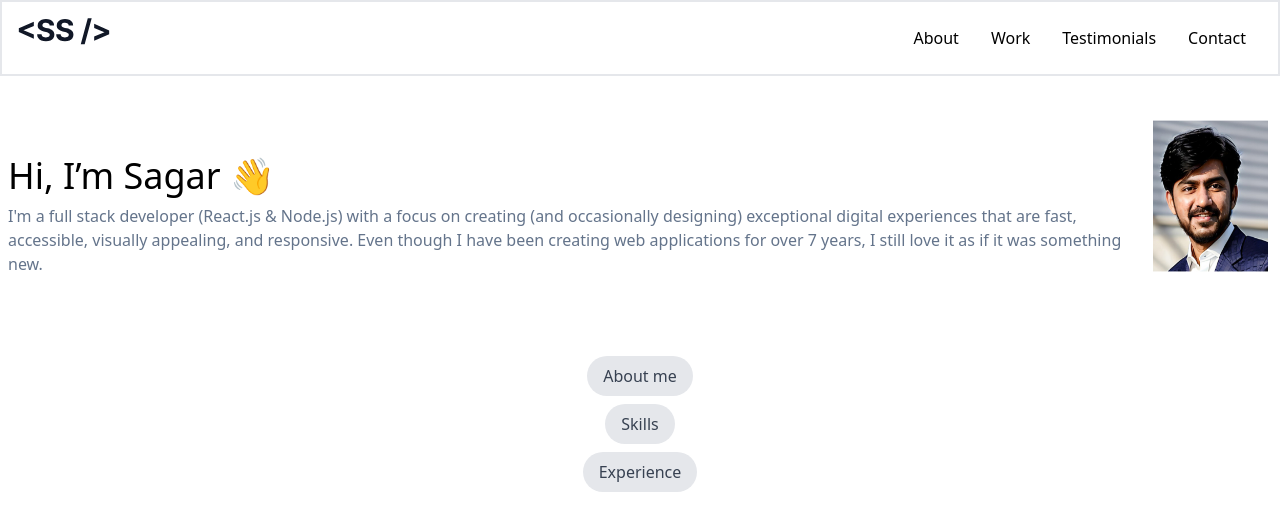
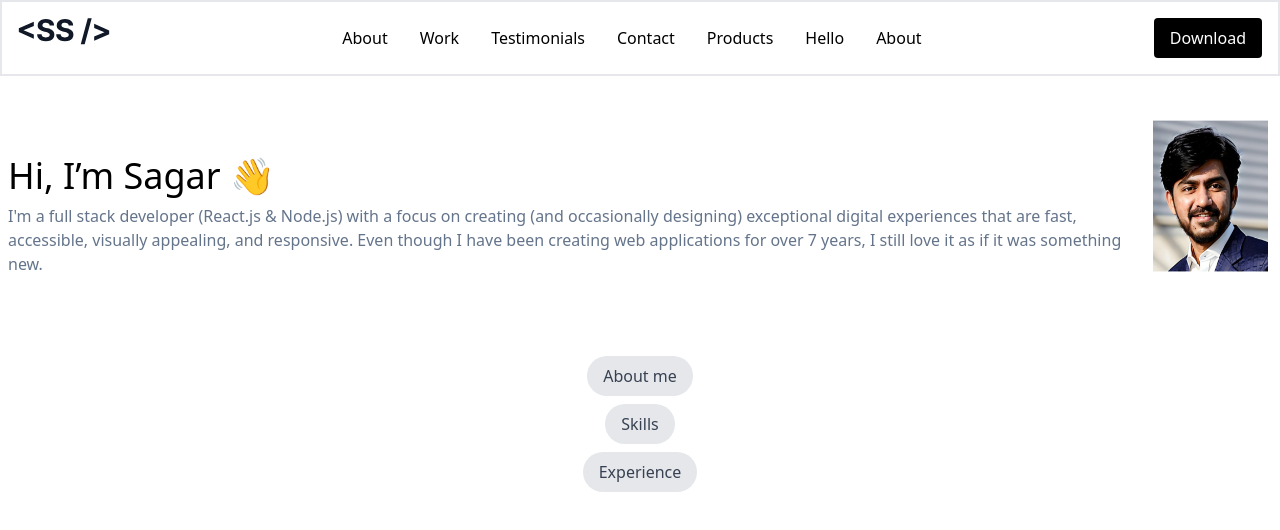
Before and after one commit to temvvlen11/react-1, a Next.js app in the folder personal-portfolio/: page / in a window 1280 px wide. Shown: the top 530 px of the page. Built offline with nearby package versions, Linux system fonts and the light colour scheme.

Commit message:
loop, dark

```diff
--- a/personal-portfolio/components/Chip.jsx
+++ b/personal-portfolio/components/Chip.jsx
@@ -1,11 +1,5 @@
-import React from "react";
-
 export function Chip(props) {
   const { label } = props;
 
-  return (
-    <div className="inline-block px-4 py-2 bg-gray-200 rounded-full text-gray-700">
-      {label}
-    </div>
-  );
+  return <div className="inline-block px-4 py-2 text-gray-700 bg-gray-200 rounded-full dark:text-gray-200 dark:bg-gray-800">{label}</div>;
 }
--- a/personal-portfolio/components/Header.js
+++ b/personal-portfolio/components/Header.js
@@ -1,22 +1,19 @@
-import { MenuItems } from "./MenuItems";
+import { menuItems } from "@/data/menuItems";
+import { MainMenu } from "./MainMenu";
 import { Logo } from "./icons/Logo";
 import { Menu } from "./icons/Menu";
 
 export function Header() {
-  const menuItems = [
-    { label: "About", link: "/about" },
-    { label: "Work", link: "/work" },
-    { label: "Testimonials", link: "/testimonials" },
-    { label: "Contact", link: "/contact" },
-  ];
-
   return (
-    <div className="border-2 flex justify-between p-4">
+    <div className="flex justify-between p-4 border-2">
       <Logo />
       <div className="sm:flex md:hidden">
         <Menu />
       </div>
-      <MenuItems items={menuItems} />
+      <MainMenu items={menuItems} />
+      <a href="cv.jpg" className="px-4 py-2 text-white bg-black rounded hover:bg-slate-500" download>
+        Download
+      </a>
     </div>
   );
 }
--- /dev/null
+++ b/personal-portfolio/components/MainMenu.jsx
@@ -0,0 +1,11 @@
+export function MainMenu({ items }) {
+  return (
+    <div className="hidden sm:flex">
+      {items.map((item) => (
+        <a key={item.id} className="px-4 py-2" href={item.link}>
+          {item.label}
+        </a>
+      ))}
+    </div>
+  );
+}
--- a/personal-portfolio/components/MenuItems.jsx
+++ /dev/null
@@ -1,18 +0,0 @@
-export function MenuItems({ items }) {
-  return (
-    <div className="hidden sm:flex">
-      <a className="px-4 py-2" href="{items[0].link}">
-        {items[0].label}
-      </a>
-      <a className="px-4 py-2" href="{items[0].link}">
-        {items[1].label}
-      </a>
-      <a className="px-4 py-2" href="{items[0].link}">
-        {items[2].label}
-      </a>
-      <a className="px-4 py-2" href="{items[0].link}">
-        {items[3].label}
-      </a>
-    </div>
-  );
-}
--- /dev/null
+++ b/personal-portfolio/data/menuItems.js
@@ -0,0 +1,9 @@
+export const menuItems = [
+  { id: 1, label: "About", link: "/about" },
+  { id: 2, label: "Work", link: "/work" },
+  { id: 3, label: "Testimonials", link: "/testimonials" },
+  { id: 4, label: "Contact", link: "/contact" },
+  { id: 5, label: "Products", link: "/contact" },
+  { id: 6, label: "Hello", link: "/contact" },
+  { id: 7, label: "About", link: "/contact" },
+];
--- a/personal-portfolio/pages/index.js
+++ b/personal-portfolio/pages/index.js
@@ -1,14 +1,13 @@
-import React from "react";
+import { Chip } from "@/components/Chip";
+import { Highlight } from "@/components/Highlight";
 import { Header } from "../components/Header";
-import { Highlight } from "@/components/Highlight";
-import { Chip } from "@/components/Chip";
 
 export default function Home() {
   return (
-    <div>
+    <div className="dark:bg-black dark:text-white">
       <Header />
       <Highlight />
-      <div className="flex flex-col gap-2 items-center justify-center mt-20">
+      <div className="flex flex-col items-center justify-center gap-2 mt-20">
         <Chip label="About me" />
         <Chip label={"Skills"} />
         <Chip label={"Experience"} />
```
Also changed, not shown: personal-portfolio/public/cv.jpg (added).
